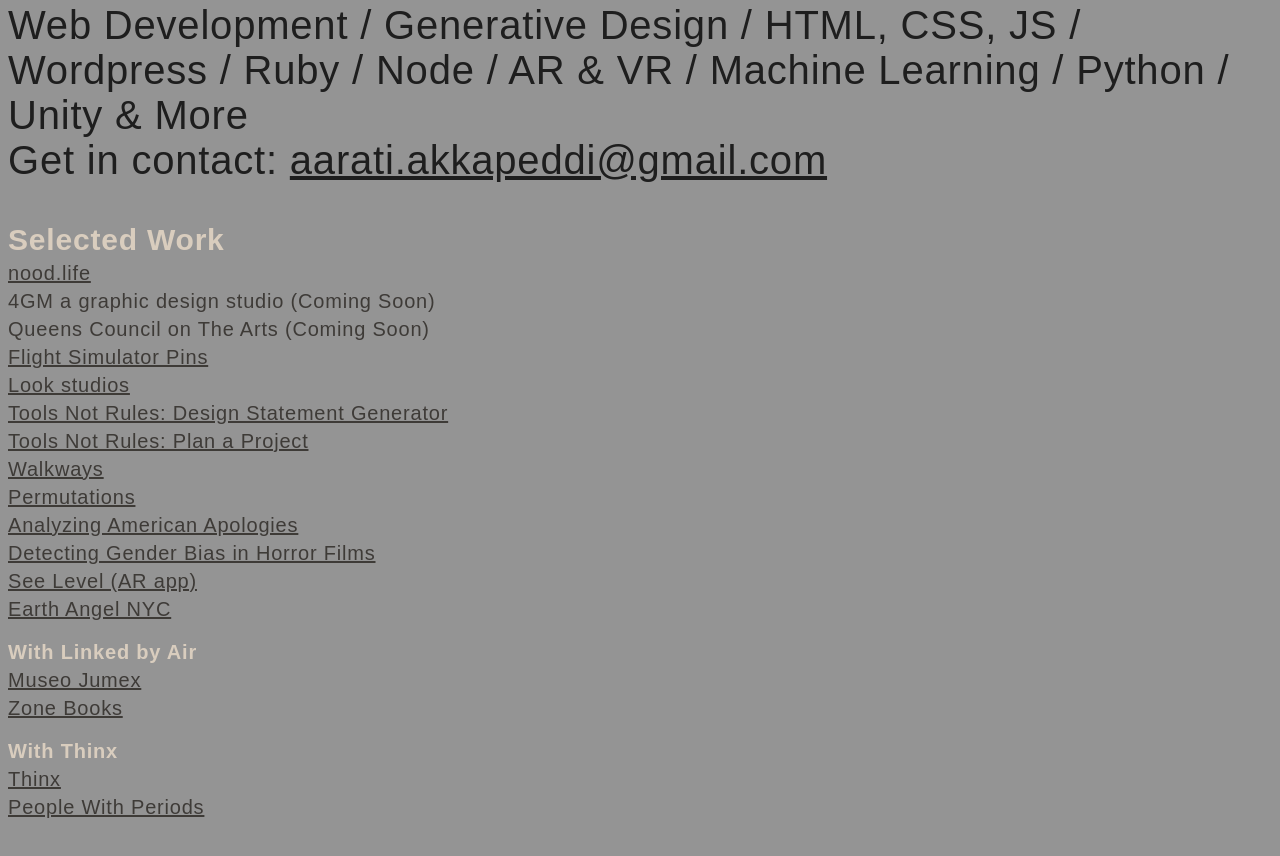
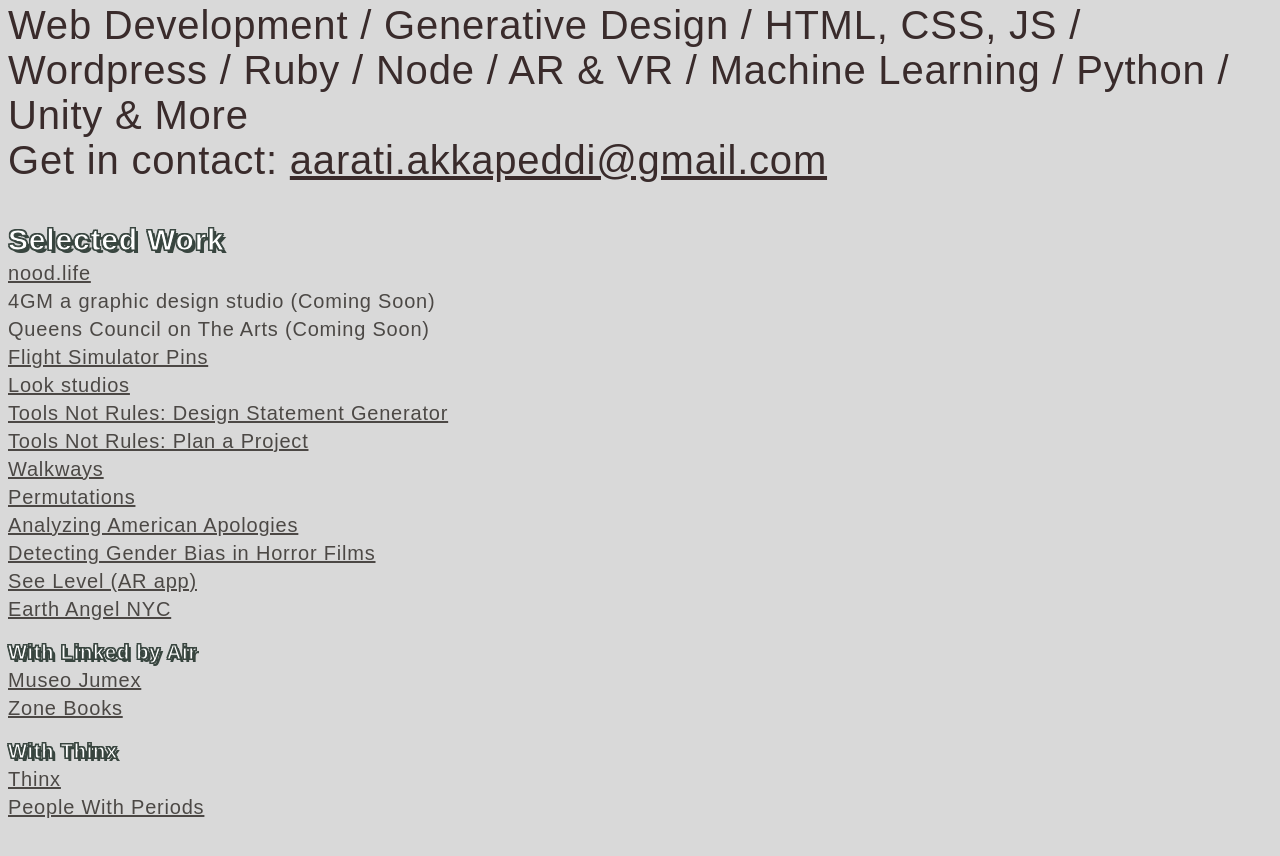
Before and after one commit to AaratiAkkapeddi/aarati.services, a plain HTML site: page index.html in a window 1280 px wide. Shown: the part 910-1766 px from the top of the page. Drawn offline with Linux system fonts and the light colour scheme; a web font is replaced by a local one.

Commit message:
Update styles.css

```diff
--- a/styles.css
+++ b/styles.css
@@ -1,6 +1,6 @@
 body{
-	background: #949494;
-	color:#d9cdbe;
+	background: #d9d9d9;
+	color:#fff;
 	font-family: 'Gayathri', sans-serif;
 	letter-spacing: 0.05em;
 }
@@ -20,10 +20,14 @@ body{
 .links h6{
 		font-size: 30px;
 		margin: 0;
+	-webkit-text-stroke: 1px #38453f;
+    text-shadow: 3px 3px 0 #38453f, -1px -1px 0 #38453f, 1px -1px 0 #38453f, -1px 1px 0 #38453f, 1px 1px 0 #38453f;
 }
 .links h5{
 	font-size: 20px;
 	margin: 0;
+	-webkit-text-stroke: 1px #38453f;
+    text-shadow: 3px 3px 0 #38453f, -1px -1px 0 #38453f, 1px -1px 0 #38453f, -1px 1px 0 #38453f, 1px 1px 0 #38453f;
 }
 .video-container video{
 	width: 130%;
```
